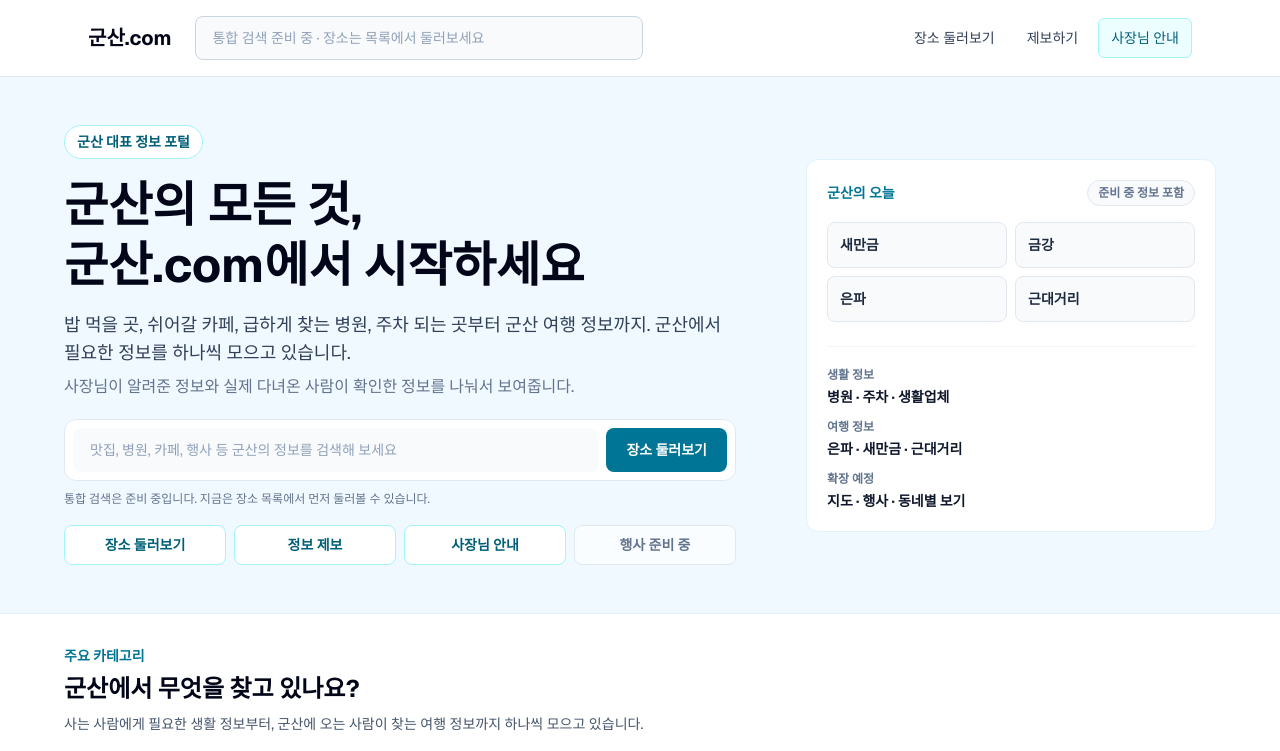
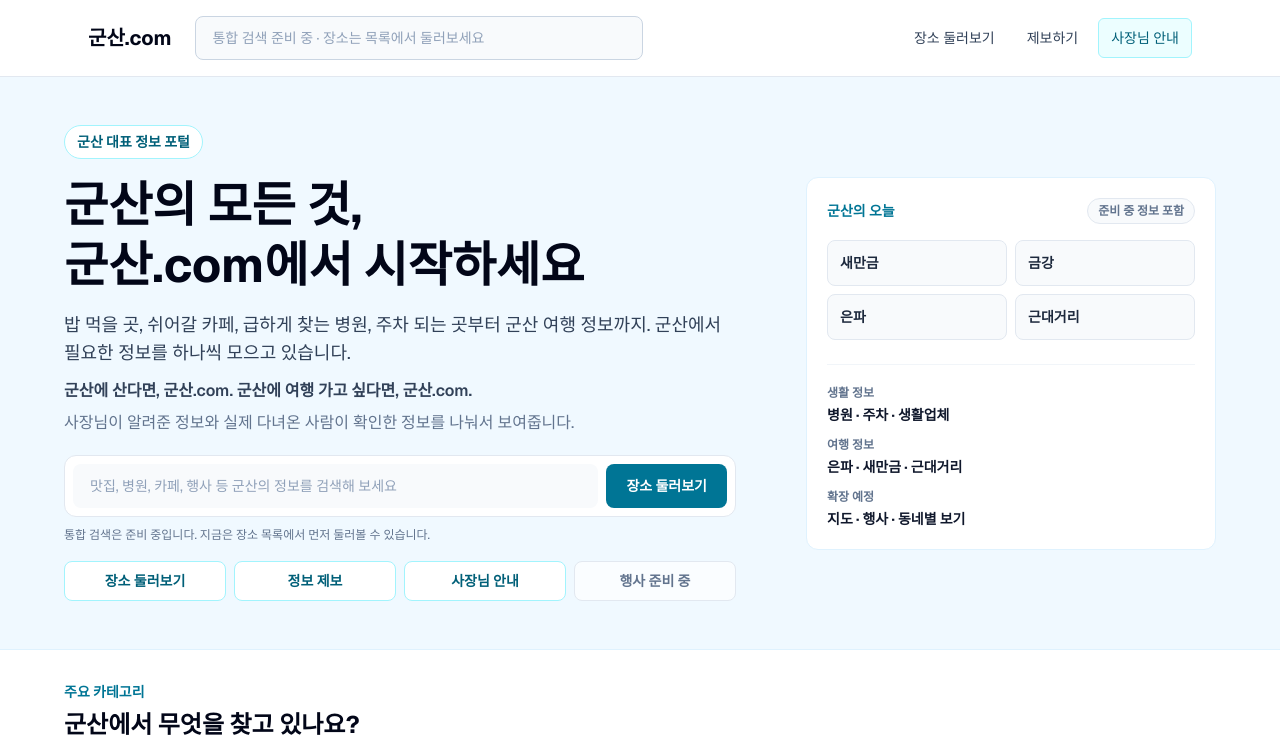
Before and after one commit to Aprasaks/gunsan-com, a Next.js app: page / in a window 1280 px wide. Shown: the top 751 px of the page. Built offline with nearby package versions, Linux system fonts and the light colour scheme.

Commit message:
Preview 배포 전 최종 점검 #43

```diff
--- a/components/SearchHero.tsx
+++ b/components/SearchHero.tsx
@@ -23,6 +23,9 @@ export default function SearchHero() {
             밥 먹을 곳, 쉬어갈 카페, 급하게 찾는 병원, 주차 되는 곳부터
             군산 여행 정보까지. 군산에서 필요한 정보를 하나씩 모으고
             있습니다.
+          </p>
+          <p className="mt-3 max-w-2xl text-sm font-semibold leading-6 text-slate-700 sm:text-base">
+            군산에 산다면, 군산.com. 군산에 여행 가고 싶다면, 군산.com.
           </p>
           <p className="mt-2 max-w-2xl text-sm leading-6 text-slate-500 sm:text-base">
             사장님이 알려준 정보와 실제 다녀온 사람이 확인한 정보를 나눠서
```
